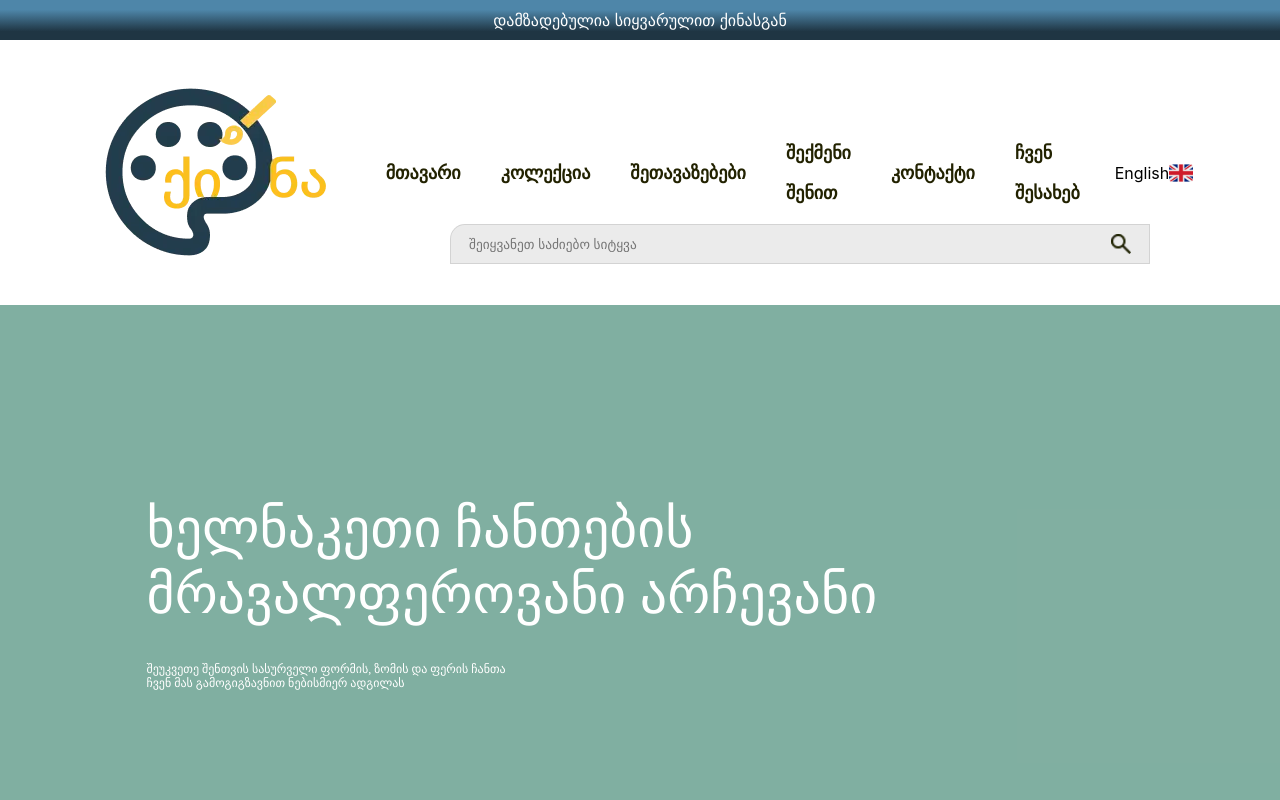
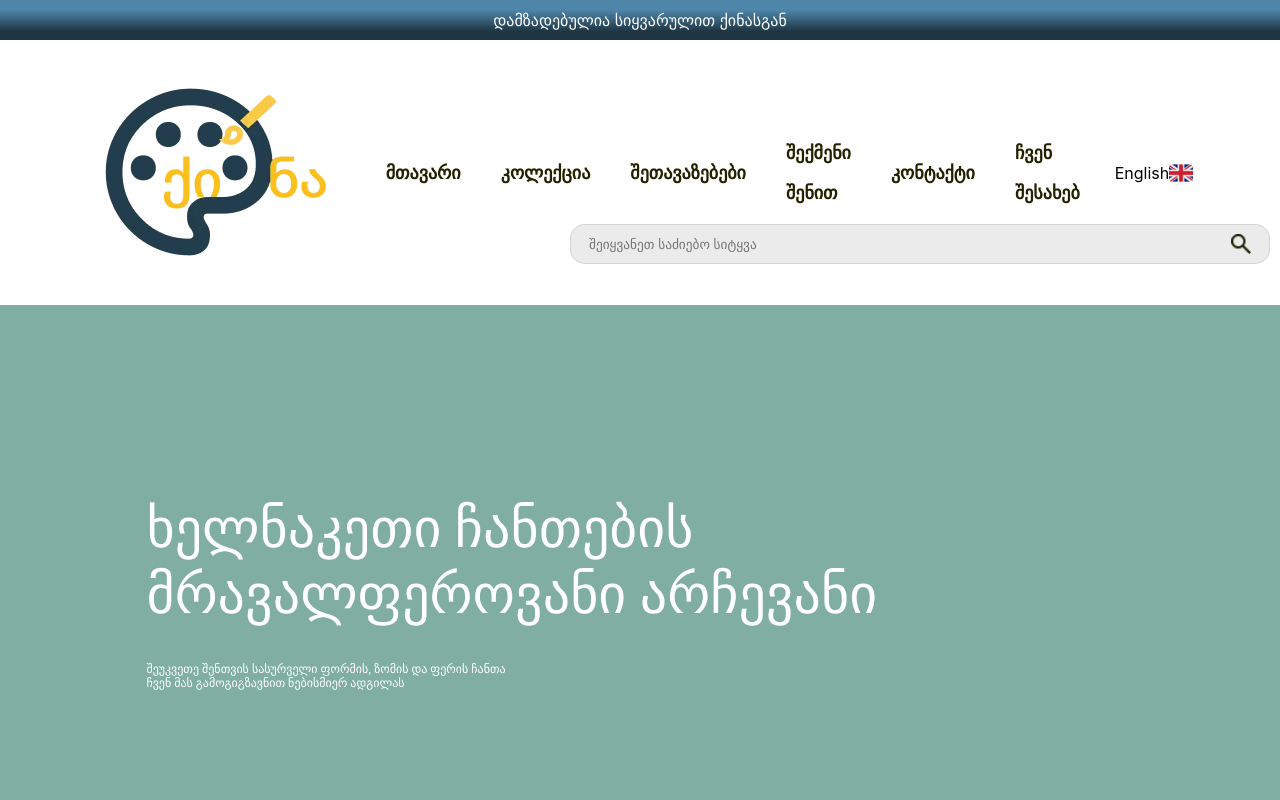
Before and after one commit to Anniq26/Project, a React (Create React App) app in the folder my-app/: page / in a window 1280 px wide. Shown: the top 800 px of the page. Built offline with nearby package versions, Linux system fonts and the light colour scheme.

Commit message:
Update css

```diff
--- a/my-app/package.json
+++ b/my-app/package.json
@@ -6,10 +6,12 @@
     "@testing-library/jest-dom": "^5.17.0",
     "@testing-library/react": "^13.4.0",
     "@testing-library/user-event": "^13.5.0",
+    "create-react-app": "^5.0.1",
     "react": "^18.2.0",
     "react-dom": "^18.2.0",
     "react-router-dom": "^6.22.3",
     "react-scripts": "5.0.1",
+    "styled-components": "^6.1.8",
     "web-vitals": "^2.1.4"
   },
   "scripts": {
--- a/my-app/src/styles.module.css
+++ b/my-app/src/styles.module.css
@@ -325,7 +325,7 @@ opacity: 0px;
 /*searchbar*/
 .searchForm {
   position: absolute;
-
+  margin-left: 120px;
   top: 224px;
   left: 450px;
   width: 700px;
@@ -333,14 +333,10 @@ opacity: 0px;
   padding: 10px 18px;
   display: flex;
   gap:396px;
-  border-radius: 15px 0px 0px 0px;
+  border-radius: 15px;
   background: rgba(216, 216, 216, 0.5);
   border: 1px solid #0000001A;
   opacity: 1;
-
-
-
-
 
 }
 
```
Also changed, not shown: 1 other file (tests, documents, lock files or other folders).
